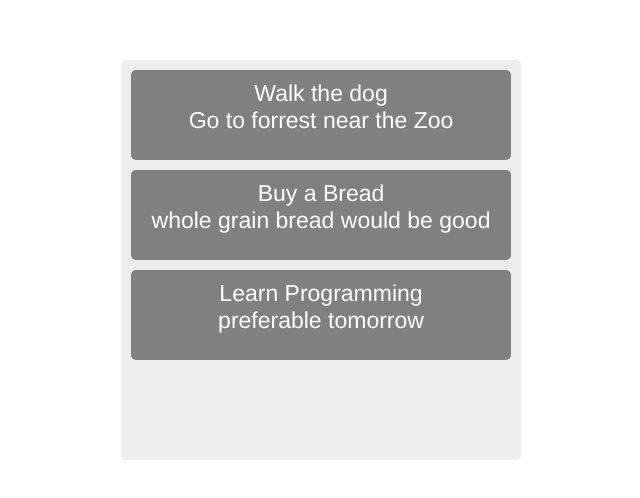
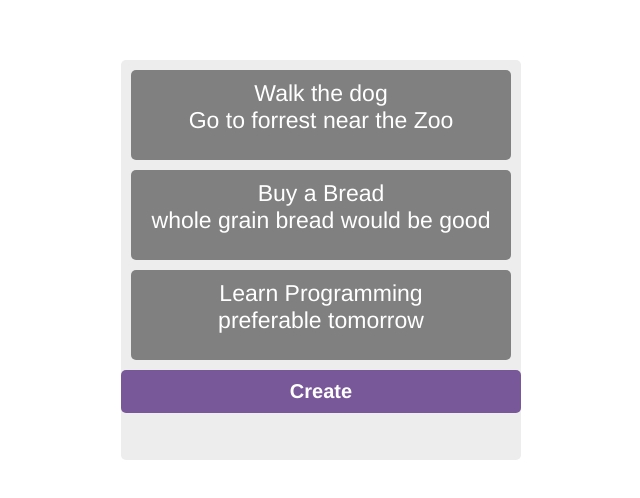
Before and after one commit to tofu511/vue-todo, a Vue app: page / in a window 1280 px wide. Shown: the top 498 px of the page, without its empty margins (319-959 px from the left). Built offline with nearby package versions, Linux system fonts and the light colour scheme.

Commit message:
Feat: create button

```diff
--- a/src/App.vue
+++ b/src/App.vue
@@ -3,6 +3,16 @@
     <div class="todo-wrapper">
       <div class="todo-container">
         <todo-list :todos="todos" />
+        <div class="todo-create-btn-container">
+          <div class="app-button">
+            Create
+          </div>
+        </div>
+      </div>
+    </div>
+    <div class="modal">
+      <div class="modal-content">
+        Modal Window
       </div>
     </div>
   </div>
@@ -54,6 +64,16 @@ export default {
   margin-top: 60px;
 }
 
+.app-button {
+  font-size: 20px;
+  padding: 10px;
+  border-radius: 5px;
+  background-color: #795899;
+  color: white;
+  font-weight: bold;
+
+}
+
 .todo {
   &-wrapper {
     display: flex;
@@ -69,6 +89,26 @@ export default {
     background-color: #ededed;
     border-radius: 5px;
   }
+}
 
+.modal {
+  display: none;
+  position: fixed;
+  z-index: 9999;
+  left: 0;
+  top: 0;
+  width: 100%;
+  height: 100%;
+  overflow: auto;
+  background-color: rgba(0, 0, 0, 0.4);
+
+  &-content {
+    background-color: #fefefe;
+    margin: 15% auto;
+    padding: 20px;
+    border: 1px solid #888;
+    width: 80%;
+  }
 }
+
 </style>
```
